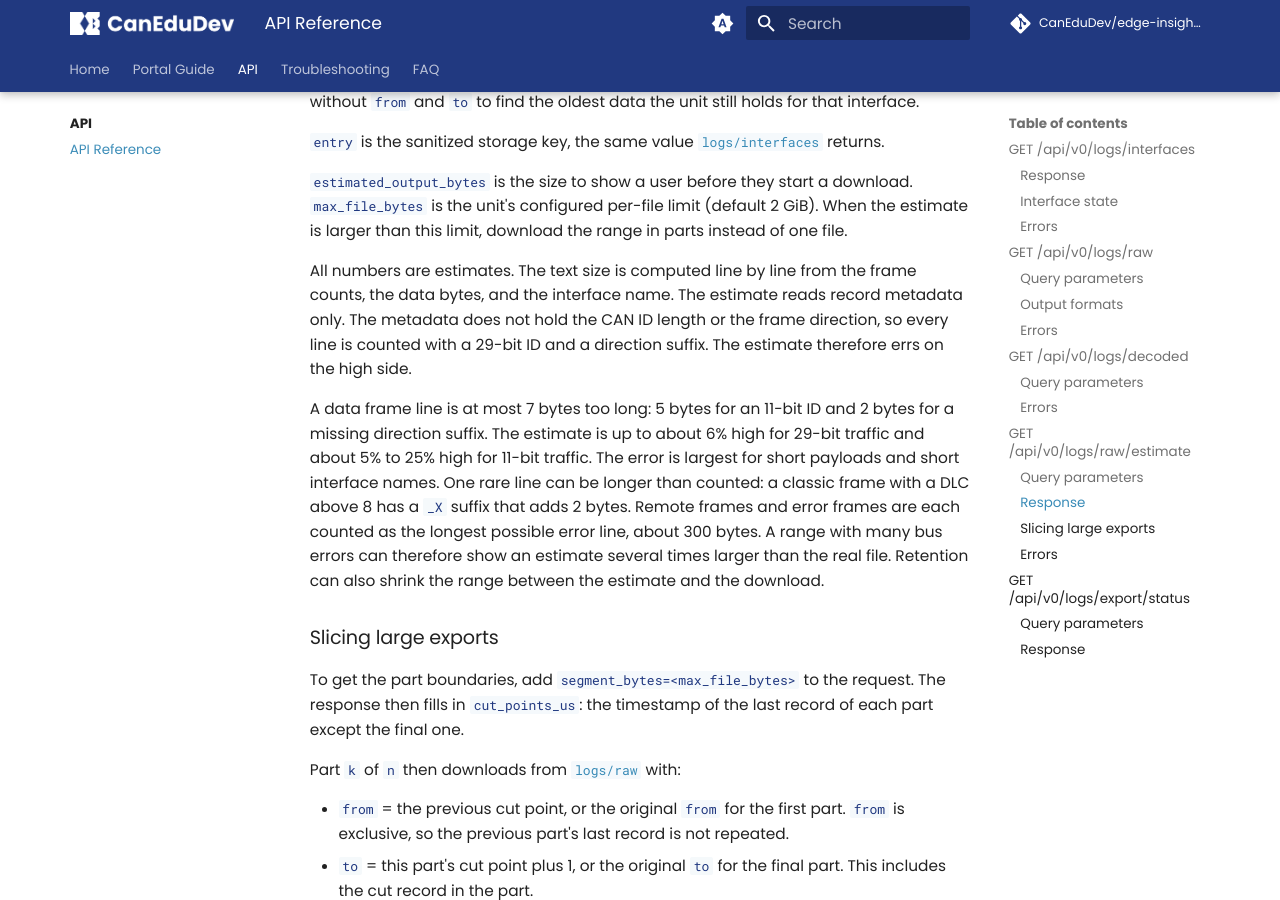
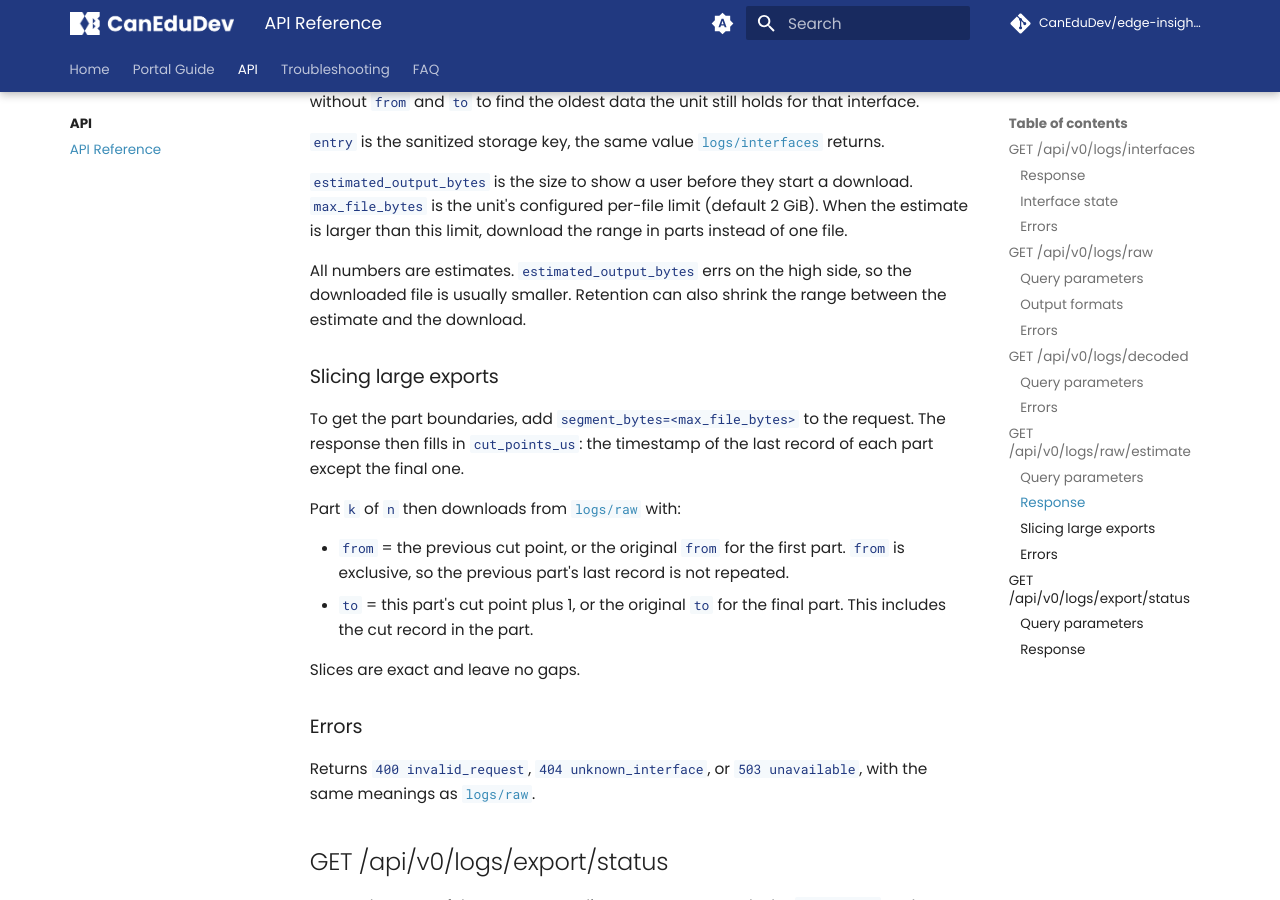
Before and after one commit to CanEduDev/edge-insights-docs, an MkDocs documentation site: the page built from docs/api/reference.md, in a window 1280 px wide and 900 px high, scrolled down 6259 px. Built offline with MkDocs 1.6.1 and Material for MkDocs 9.7.7, drawn with Linux system fonts in a browser that asks for light colours; comment, search, counter and statistics services are not loaded.

Commit message:
docs(api): cut the export estimate note down to its bias
Replace the line-model detail (the per-line overcount, the error ranges
for 11-bit and 29-bit IDs, the DLC above 8 case, and how remote and error
frames count) with what a reader needs: estimated_output_bytes errs on
the high side, so the downloaded file is usually smaller.

Co-Authored-By: Claude Opus 5.5 <noreply@anthropic.com>
Claude-Session: https://claude.ai/code/session_013j1X5x1hRWvsvSxAjFhpuX

```diff
--- a/docs/api/reference.md
+++ b/docs/api/reference.md
@@ -256,21 +256,9 @@ download. `max_file_bytes` is the unit's configured per-file limit (default
 2 GiB). When the estimate is larger than this limit, download the range in
 parts instead of one file.
 
-All numbers are estimates. The text size is computed line by line from the
-frame counts, the data bytes, and the interface name. The estimate reads
-record metadata only. The metadata does not hold the CAN ID length or the
-frame direction, so every line is counted with a 29-bit ID and a direction
-suffix. The estimate therefore errs on the high side.
-
-A data frame line is at most 7 bytes too long: 5 bytes for an 11-bit ID and
-2 bytes for a missing direction suffix. The estimate is up to about 6% high
-for 29-bit traffic and about 5% to 25% high for 11-bit traffic. The error is
-largest for short payloads and short interface names. One rare line can be
-longer than counted: a classic frame with a DLC above 8 has a `_X` suffix
-that adds 2 bytes. Remote frames and error frames are each counted as the
-longest possible error line, about 300 bytes. A range with many bus errors
-can therefore show an estimate several times larger than the real file.
-Retention can also shrink the range between the estimate and the download.
+All numbers are estimates. `estimated_output_bytes` errs on the high side, so
+the downloaded file is usually smaller. Retention can also shrink the range
+between the estimate and the download.
 
 ### Slicing large exports
 
```
